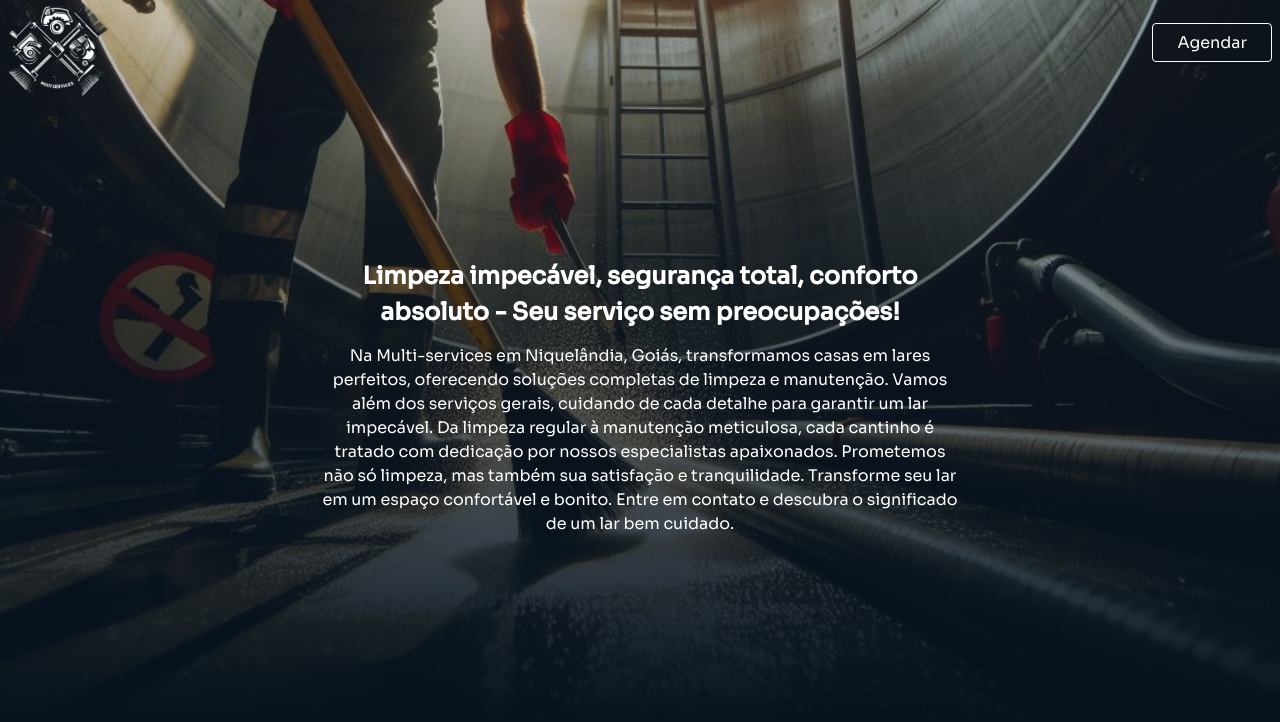
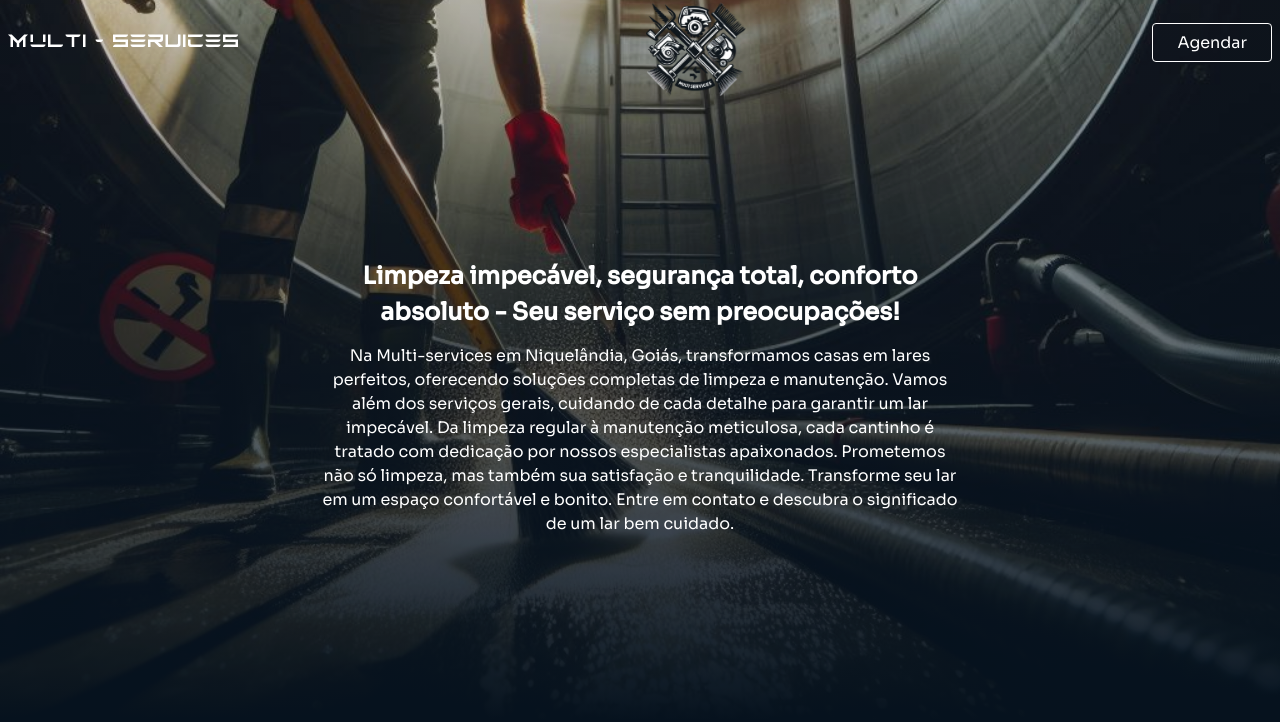
Before and after one commit to Thiagy/landingpage, a plain HTML site: page index.html in a window 1280 px wide. Shown: the top 722 px of the page. Drawn offline with nearby package versions, Linux system fonts and the light colour scheme.

Commit message:
new alter

```diff
--- a/index.html
+++ b/index.html
@@ -27,6 +27,8 @@
         <header>
 
             <nav class="header-content container" data-aos="fade-down">
+
+                <div id="title">MULTI - SERVICES</div>
 
                 <div class="header-logo" data-aos-delay="350">
 
--- a/style.css
+++ b/style.css
@@ -5,10 +5,38 @@
   outline: 0;
 }
 
+@import url('https://fonts.googleapis.com/css2?family=Montserrat:ital,wght@0,100;0,200;0,300;0,400;0,500;0,600;0,700;0,800;0,900;1,100;1,200;1,300;1,400;1,500;1,600;1,700;1,800;1,900&display=swap');
+@font-face {
+    font-family: 'tesla' ;
+    src: url("../TESLA.ttf") format("truetype");
+}
+/*Css sobre a barra de navegação.*/
+::-webkit-scrollbar {
+  width: 8px;
+  height: 150px;
+}
+::-webkit-scrollbar-thumb {
+  background-color: rgba(0, 0, 0, 0.5);
+  border-radius: 3px;
+  backdrop-filter: blur(5px);
+}
+::-webkit-scrollbar-thumb:hover{
+  background-color: rgba(0, 0, 0, 0.35);
+  border-radius: 3px;
+  backdrop-filter: blur(5px);
+}
+::-webkit-scrollbar-track{
+  background-color: white;
+}
 header {
   width: 100%;
 }
+#title{
 
+  font-family: 'tesla';
+  color: white;
+  font-size: 20px;
+}
 .header-content {
   display: flex;
   align-items: center;
```
Also changed, not shown: TESLA.ttf (added), Tesla Font - RED LOGO.svg (added), assets/favicon.png.
